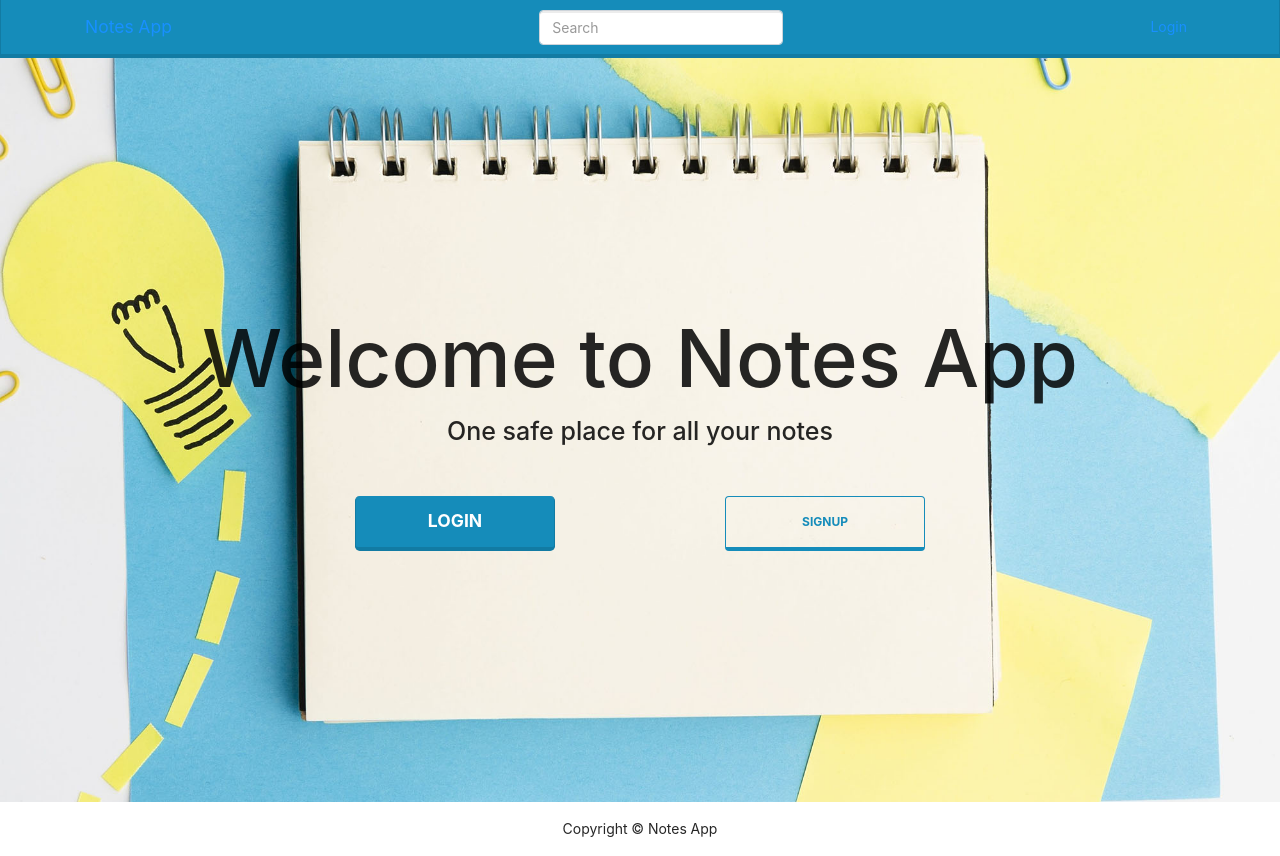
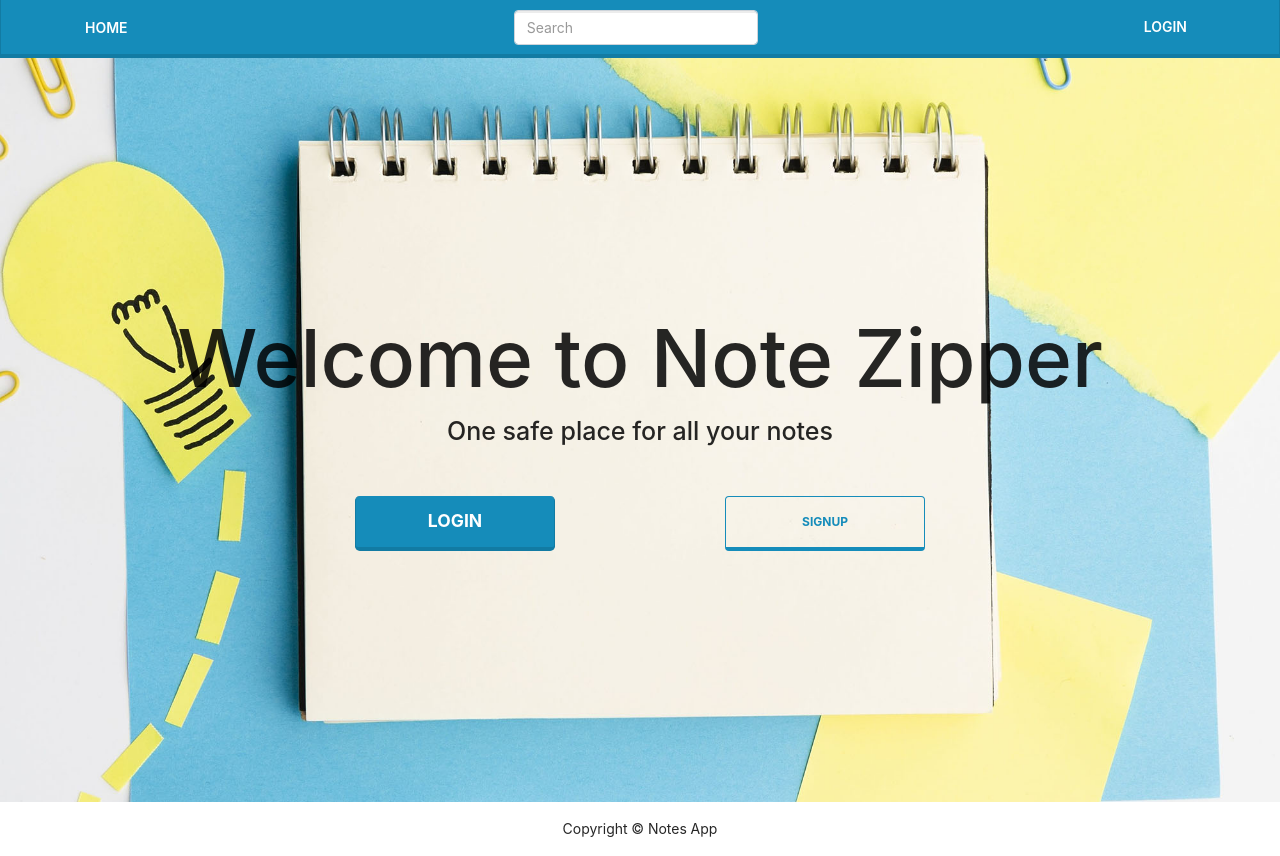
Before and after one commit to mayurlalwani/notes-app-mern, a React (Create React App) app in the folder frontend/: page / in a window 1280 px wide. Built offline with nearby package versions, Linux system fonts and the light colour scheme.

Commit message:
UI changes

```diff
--- /dev/null
+++ b/frontend/src/components/Header/Header.css
@@ -0,0 +1,12 @@
+.menu-items {
+  color: white;
+  font-weight: 600;
+  font-size: 14px;
+}
+
+#navbarScrollingDropdown {
+  color: white;
+  color: white;
+  font-weight: 600;
+  font-size: 14px;
+}
--- a/frontend/src/components/Header/Header.js
+++ b/frontend/src/components/Header/Header.js
@@ -11,6 +11,7 @@ import {
 import { Link, useHistory } from "react-router-dom";
 import { useDispatch, useSelector } from "react-redux";
 import { logout } from "../../actions/userActions";
+import "./Header.css";
 
 const Header = ({ setSearch }) => {
   const dispatch = useDispatch();
@@ -27,7 +28,9 @@ const Header = ({ setSearch }) => {
     <Navbar bg="primary" expand="lg" variant="dark">
       <Container>
         <Navbar.Brand>
-          <Link to="/">Notes App</Link>
+          <Link to="/">
+            <span className="menu-items">HOME</span>
+          </Link>
         </Navbar.Brand>
         <Navbar.Toggle aria-controls="navbarScroll" />
         <Navbar.Collapse id="navbarScroll">
@@ -49,12 +52,20 @@ const Header = ({ setSearch }) => {
               navbarScroll
             >
               <Nav.Link>
-                <Link to="/mynotes">My Notes</Link>
+                <Link to="/mynotes">
+                  <span className="menu-items">My Notes</span>
+                </Link>
               </Nav.Link>
               <Nav.Link>
-                <Link to="/sharednotes">Shared with me</Link>
+                <Link to="/sharednotes">
+                  <span className="menu-items"> Shared with me</span>
+                </Link>
               </Nav.Link>
-              <NavDropdown title={userInfo?.name} id="navbarScrollingDropdown">
+              <NavDropdown
+                title={userInfo?.name}
+                id="navbarScrollingDropdown"
+                style={{ color: "white" }}
+              >
                 <NavDropdown.Item href="/profile">My Profile</NavDropdown.Item>
                 <NavDropdown.Item onClick={logoutHandler}>
                   Logout
@@ -64,7 +75,9 @@ const Header = ({ setSearch }) => {
           ) : (
             <Nav>
               <Nav.Link>
-                <Link to="/login">Login</Link>
+                <Link to="/login">
+                  <span className="menu-items">LOGIN</span>
+                </Link>
               </Nav.Link>
             </Nav>
           )}
--- a/frontend/src/components/screens/LandingPage/LandingPage.js
+++ b/frontend/src/components/screens/LandingPage/LandingPage.js
@@ -16,7 +16,7 @@ const LandingPage = ({ history }) => {
           <div className="intro-text">
             <div>
               <h1 className="title">
-                Welcome to Notes App
+                Welcome to Note Zipper
                 <p className="subtitle">One safe place for all your notes</p>
               </h1>
             </div>
```
